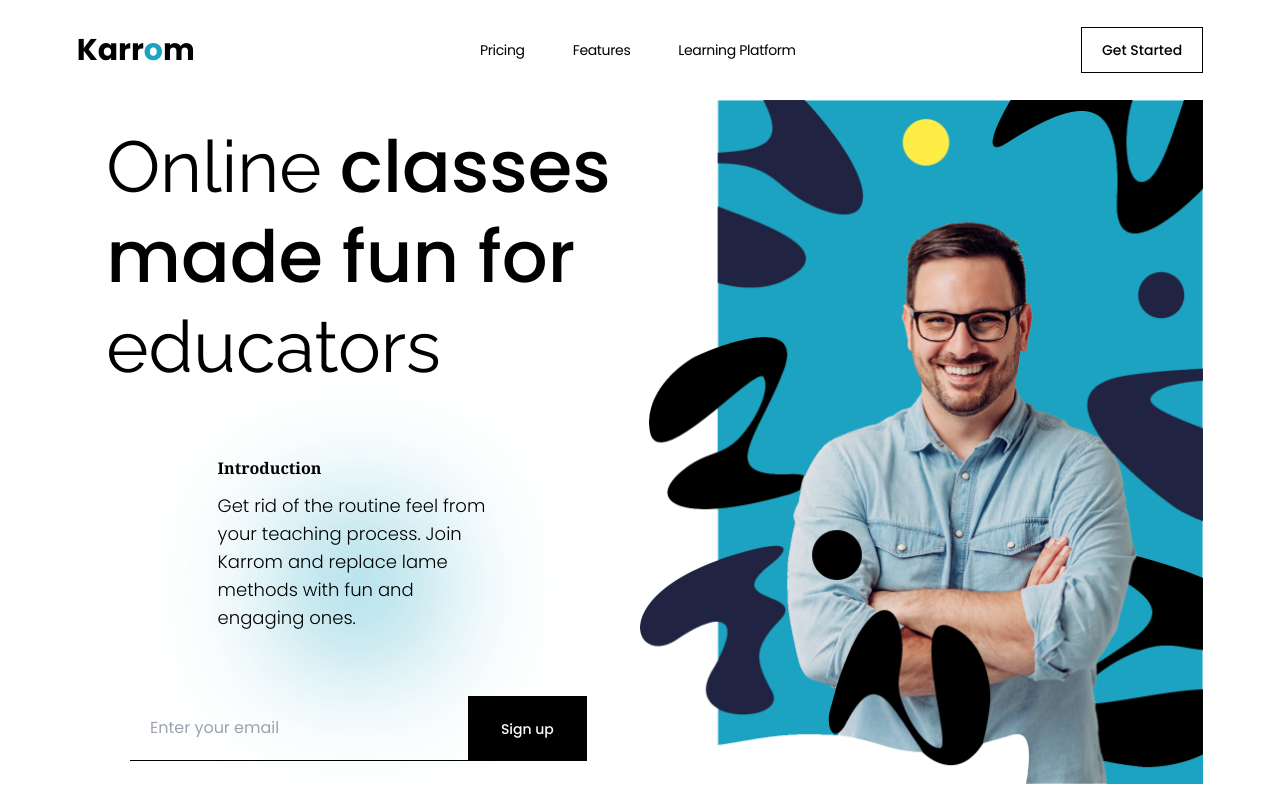
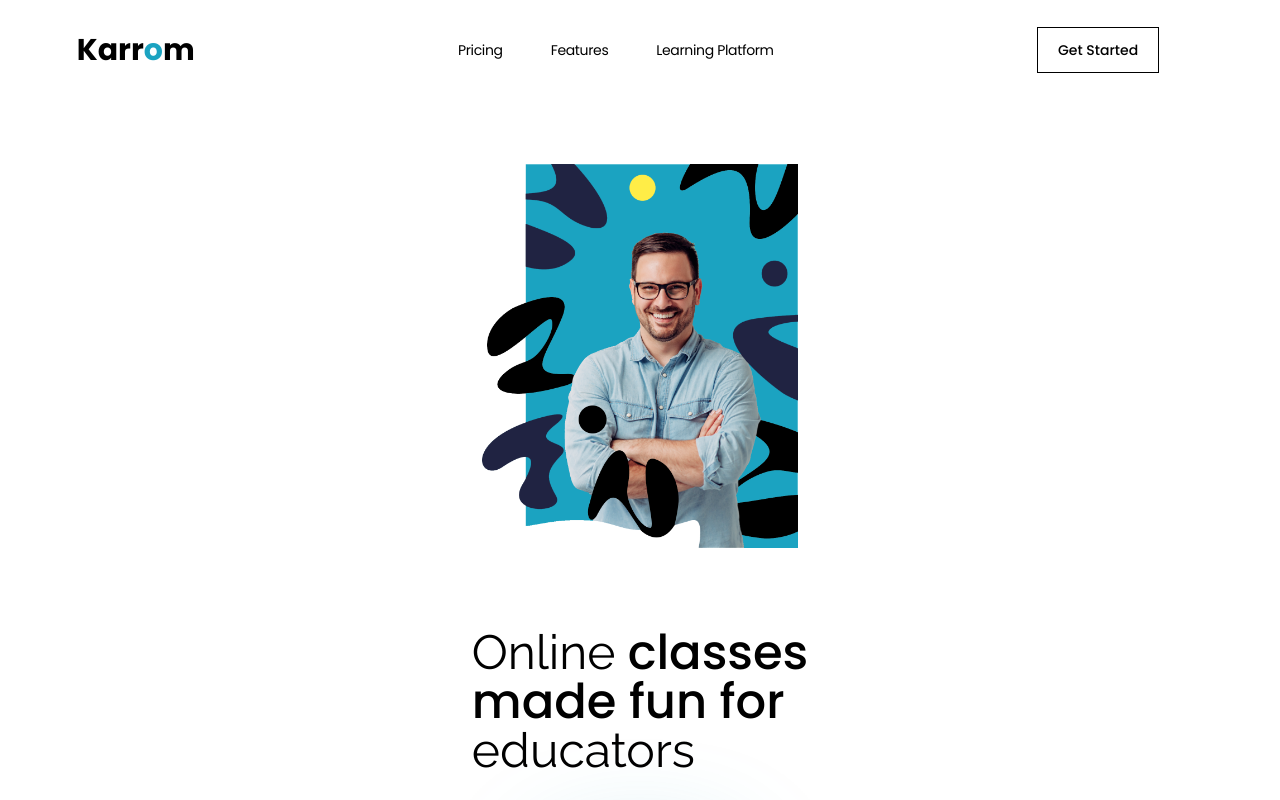
Before and after one commit to Karrom-Ed-Tech/educator-web-client, a React (Vite) app: page / in a window 1280 px wide. Shown: the top 800 px of the page. Built offline with nearby package versions, Linux system fonts and the light colour scheme; some icons are missing.

Commit message:
fixed tailwind config

```diff
--- a/tailwind.config.js
+++ b/tailwind.config.js
@@ -5,8 +5,7 @@ export default {
     extend: {
       screens: {
         mobile: { max: "780px" },
-        "mobile-min": { min: "780px" },
-        widescreen: { max: "1140px" },
+        widescreen: { min: "1140px" },
       },
       colors: {
         primary: "#1BA3C1",
```
